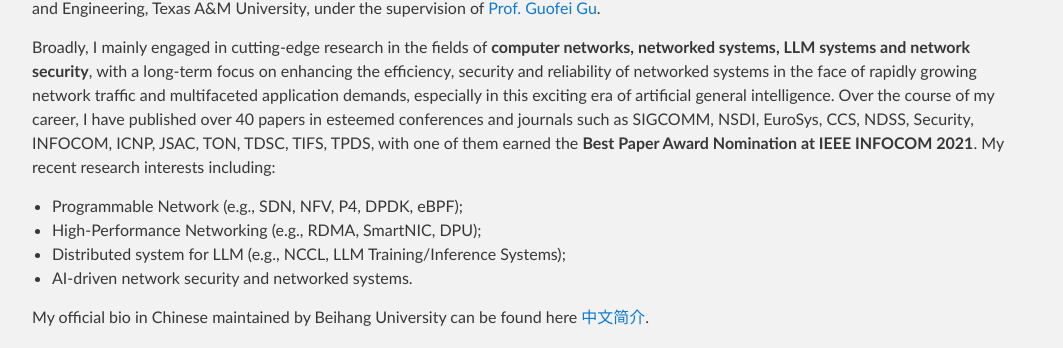
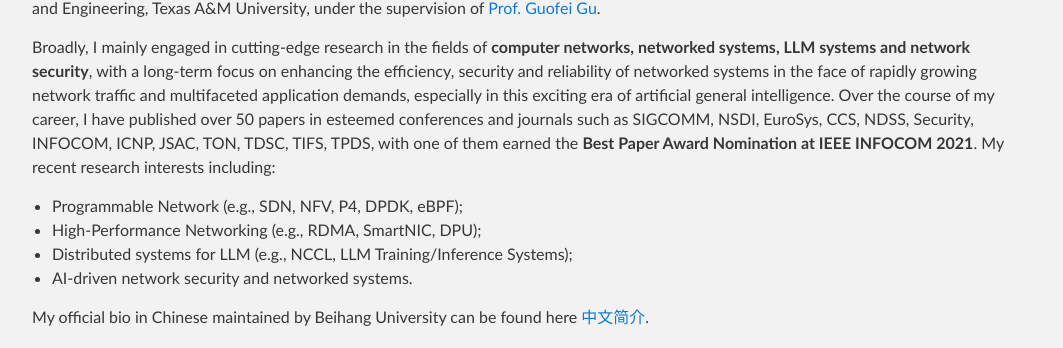
Before and after one commit to zhangmenghao/zhangmenghao.github.io, a Jekyll site: the page built from index.md, in a window 1280 px wide and 900 px high, scrolled down 348 px. Shown: the part 199-547 px from the top of the window, without its empty margins (108-1171 px from the left). Built offline with Jekyll 4.4.1, drawn with Linux system fonts in a browser that asks for light colours.

Commit message:
Update bio

```diff
--- a/index.md
+++ b/index.md
@@ -14,10 +14,10 @@
 From Feb., 2019 to Jul. 2019, I worked as a visiting scholar at Department of Computer Science and Engineering, Texas A&M University, under the supervision of [Prof. Guofei Gu](http://faculty.cs.tamu.edu/guofei/).
 
 Broadly, I mainly engaged in cutting-edge research in the fields of __computer networks, networked systems, LLM systems and network security__, with a long-term focus on enhancing the efficiency, security and reliability of networked systems in the face of rapidly growing network traffic and multifaceted application demands, especially in this exciting era of artificial general intelligence.
-Over the course of my career, I have published over 40 papers in esteemed conferences and journals such as SIGCOMM, NSDI, EuroSys, CCS, NDSS, Security, INFOCOM, ICNP, JSAC, TON, TDSC, TIFS, TPDS, with one of them earned the __Best Paper Award Nomination at IEEE INFOCOM 2021__. My recent research interests including:
+Over the course of my career, I have published over 50 papers in esteemed conferences and journals such as SIGCOMM, NSDI, EuroSys, CCS, NDSS, Security, INFOCOM, ICNP, JSAC, TON, TDSC, TIFS, TPDS, with one of them earned the __Best Paper Award Nomination at IEEE INFOCOM 2021__. My recent research interests including:
 * Programmable Network (e.g., SDN, NFV, P4, DPDK, eBPF);
 * High-Performance Networking (e.g., RDMA, SmartNIC, DPU);
-* Distributed system for LLM (e.g., NCCL, LLM Training/Inference Systems);
+* Distributed systems for LLM (e.g., NCCL, LLM Training/Inference Systems);
 * AI-driven network security and networked systems.
 
 
```
